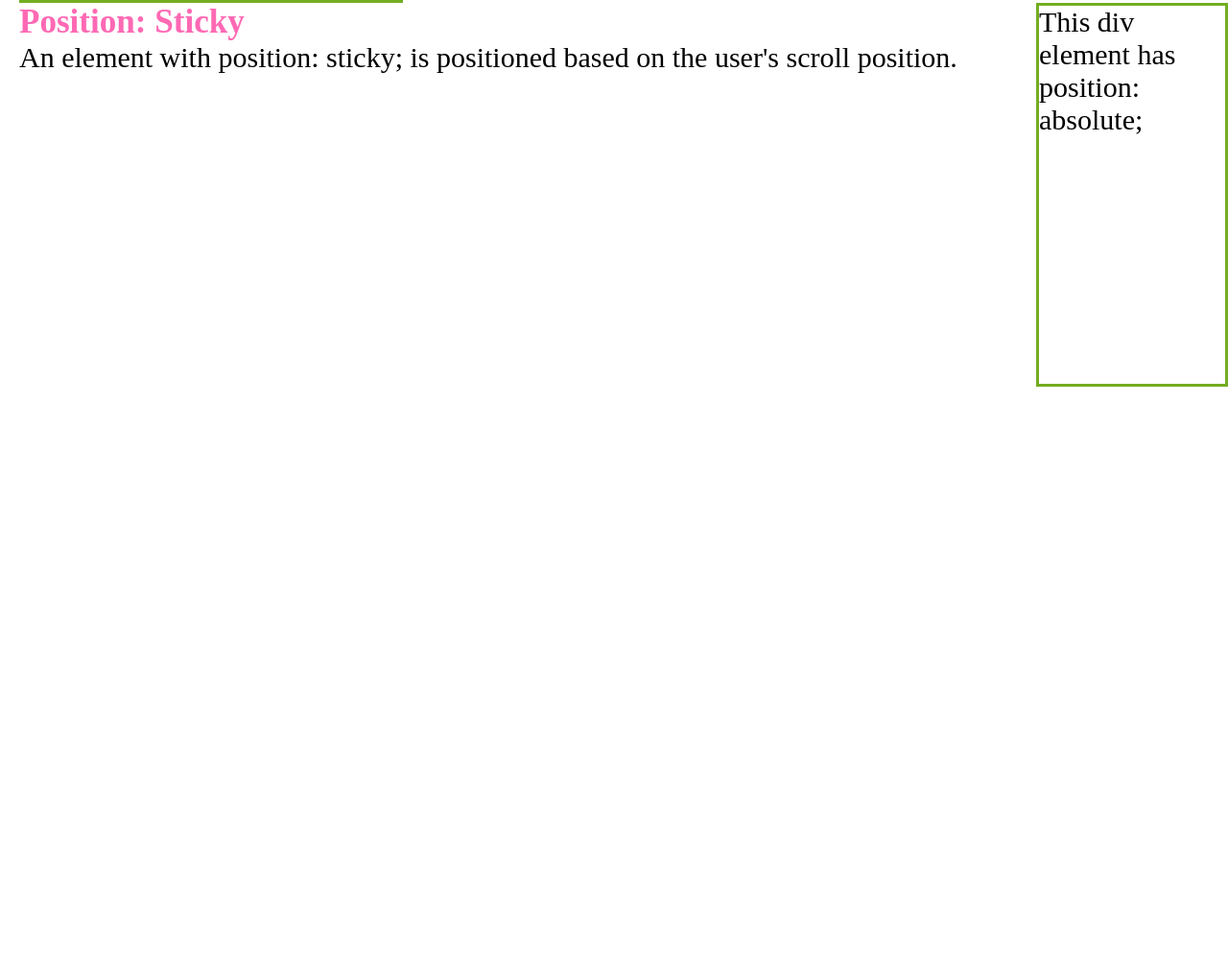
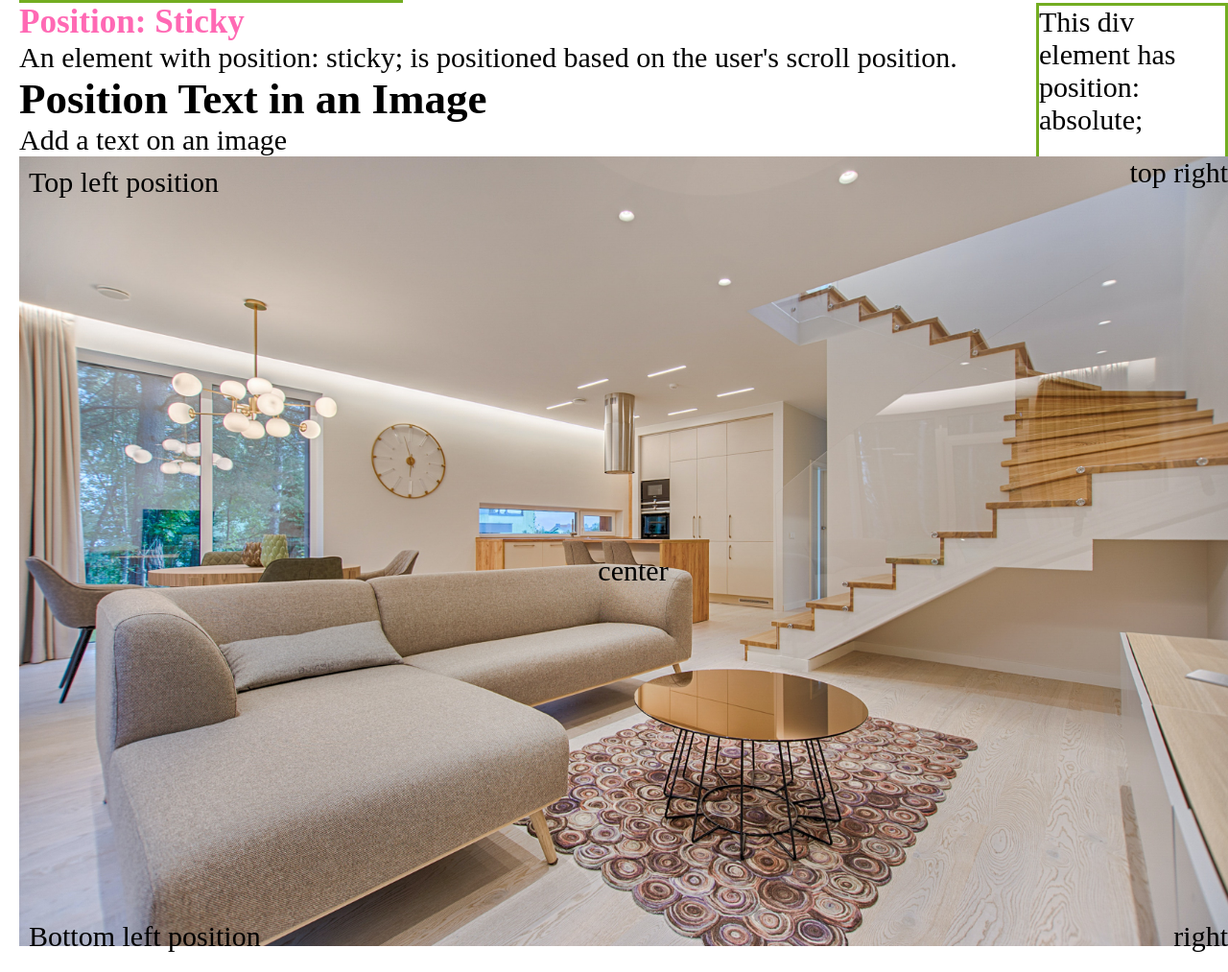
Before and after one commit to Nkeni/The-reviews, a plain HTML site: page css-layout/position.html in a window 1280 px wide. Shown: the part 1224-2237 px from the top of the page at 96% size. Before the commit the page ends 1627 px from the top, so only its background shows below. Drawn offline with Linux system fonts and the light colour scheme; a web font is replaced by a local one.

Commit message:
I have a text on the image property

```diff
--- a/css-layout/position.css
+++ b/css-layout/position.css
@@ -59,3 +59,43 @@ div.fixed {
     height: 400px;
     border: 3px solid #73AD21;
   }
+
+  img{
+    width: 100%;
+    height: auto;
+  }
+
+  .container{
+    position: relative;
+  }
+
+  .topleft{
+    position: absolute;
+    top: 10px;
+    left: 10px;
+  }
+
+  .bottomleft{
+    position: absolute;
+    bottom: 0px;
+    left: 10px;
+  }
+
+  .bottomright{
+    position: absolute;
+    bottom: 0;
+    right: 20px;
+  }
+
+  .topright{
+    position: absolute;
+    top: 0;
+    right: 20px;
+  }
+
+  .center{
+    position: absolute;
+   top:50%;   /*This puts a message on top of a picture */
+    width: 100%;
+    text-align: center;
+  }
--- a/css-layout/position.html
+++ b/css-layout/position.html
@@ -70,6 +70,15 @@
             <h3>Position: Sticky</h3>
             <p>An element with position: sticky; is positioned based on the user's scroll position.</p>
 
-
+<h2>Position Text in an Image</h2>
+<p>Add a text on an image</p>
+<div class="container">
+  <img src="./images/pic1.jpg" alt="" width="500" height="300">
+  <div class="topleft">Top left position</div>
+  <div class="bottomleft">Bottom left position</div>
+  <div class="bottomright">right</div>
+  <div class="topright">top right</div>
+  <div class="center">center</div>
+</div>
   </body>
 </html>
```
Also changed, not shown: css-layout/images/pic1.jpg (added).
